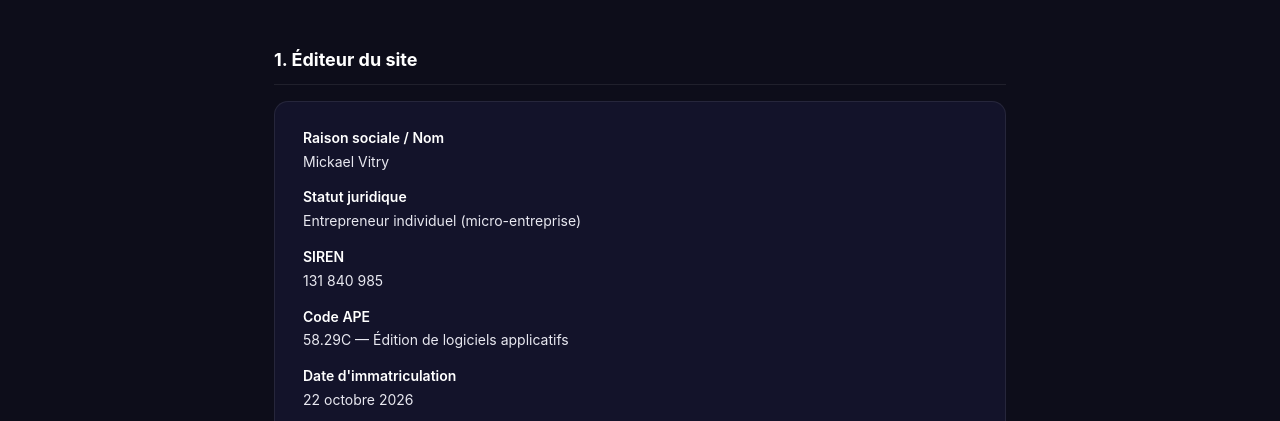
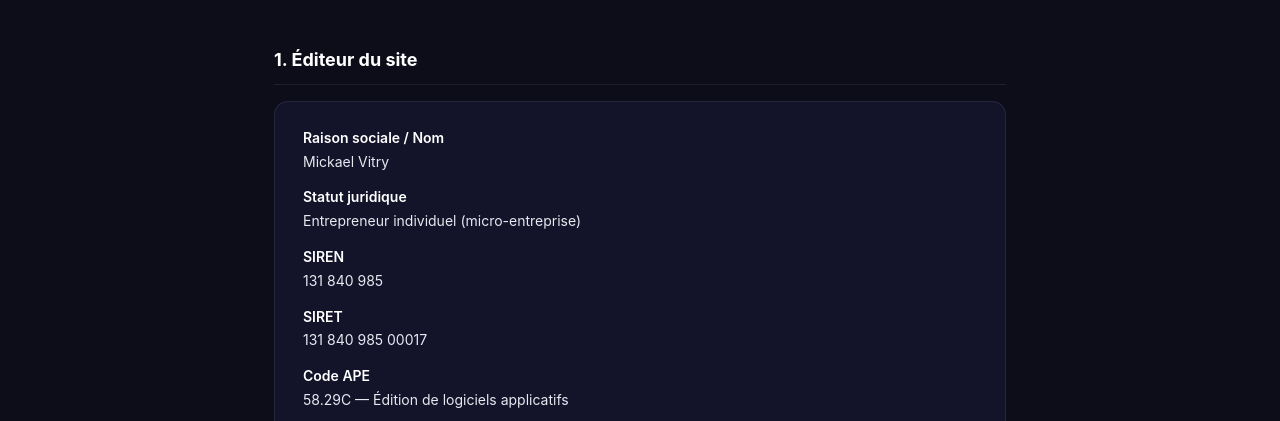
Before and after one commit to swapymicka/ScaleVid-backend, a website: page public/mentions-legales.html in a window 1280 px wide. Shown: the part 340-761 px from the top of the page. Drawn offline with Linux system fonts and the light colour scheme.

Commit message:
fix: add SIRET 13184098500017 to mentions légales

```diff
--- a/public/mentions-legales.html
+++ b/public/mentions-legales.html
@@ -163,6 +163,10 @@
         <dd>131 840 985</dd>
       </div>
       <div>
+        <dt>SIRET</dt>
+        <dd>131 840 985 00017</dd>
+      </div>
+      <div>
         <dt>Code APE</dt>
         <dd>58.29C — Édition de logiciels applicatifs</dd>
       </div>
```
